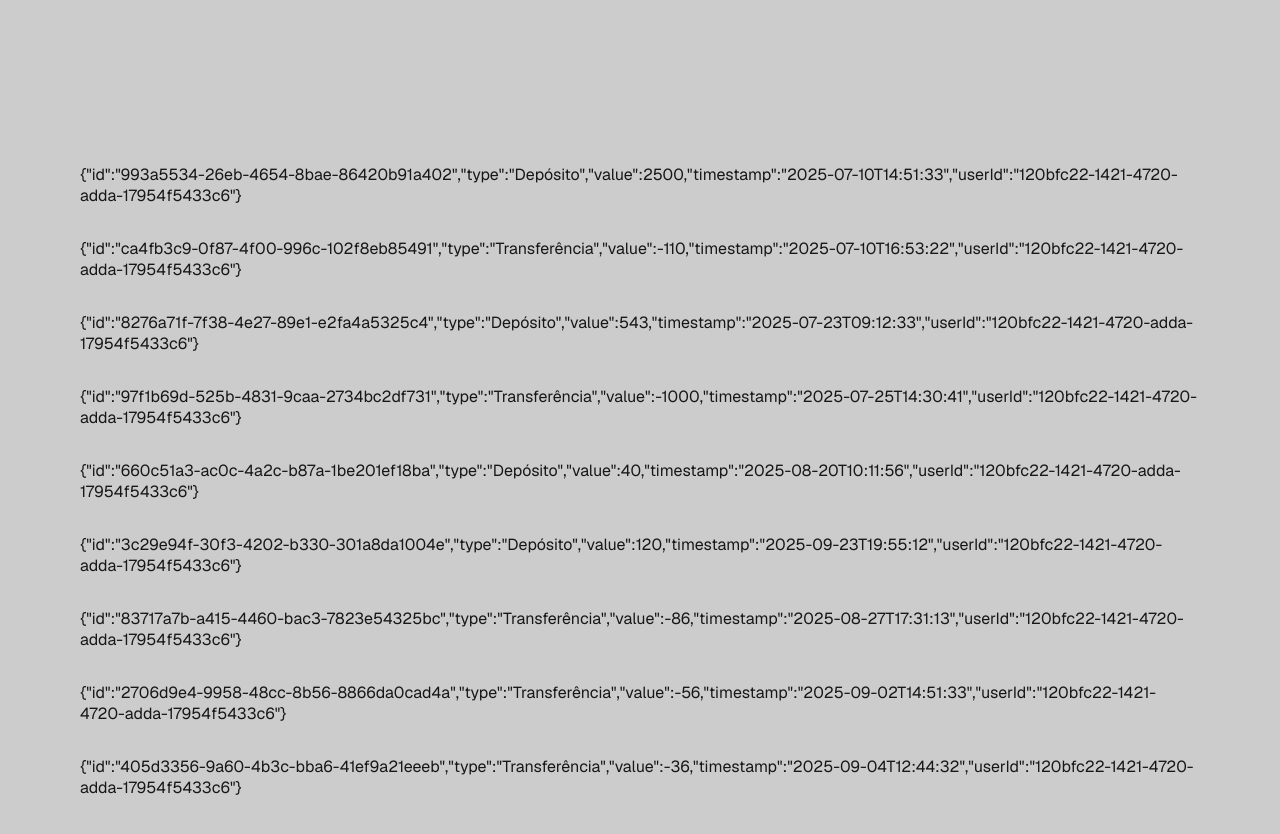
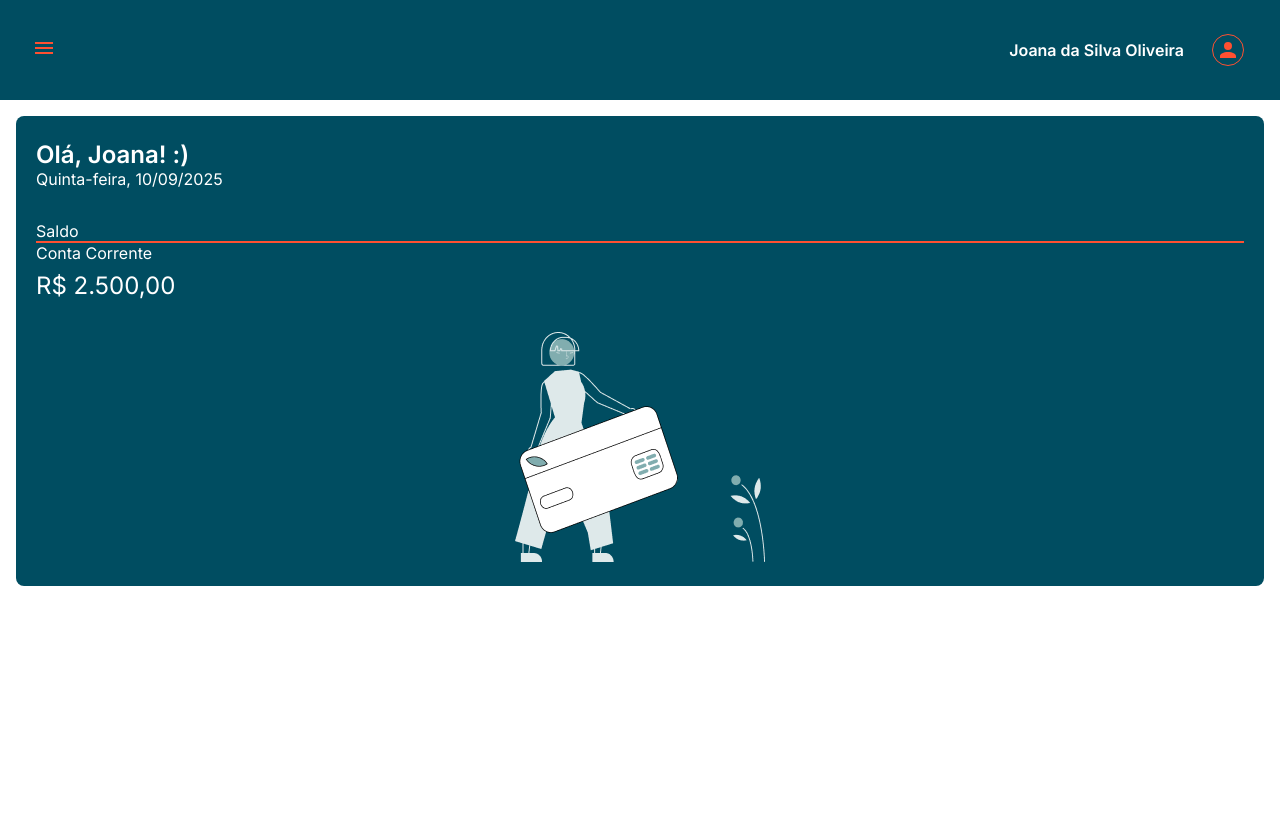
Before and after one commit to PedroPA94/fiap-tech-challenge-1, a Next.js app: page / in a window 1280 px wide. Shown: the top 834 px of the page. After the commit the page ends 800 px from the top, so only its background shows below. Built offline with nearby package versions, Linux system fonts and the light colour scheme; no server answers.

Commit message:
chore: inicia desenvolvimento da interface

```diff
--- a/app/api/account/[userId]/route.ts
+++ b/app/api/account/[userId]/route.ts
@@ -6,6 +6,8 @@ const accountsInfo = [
     balance: 2500,
     firstname: "Joana",
     lastname: "da Silva Oliveira",
+    password: "teste123",
+    email: "teste@teste.com",
   },
 ];
 
@@ -24,5 +26,9 @@ export async function GET(
     );
   }
 
-  return NextResponse.json(account);
+  const { password, ...accountData } = account;
+
+  return NextResponse.json({
+    ...accountData,
+  });
 }
--- a/app/globals.css
+++ b/app/globals.css
@@ -1,25 +1,16 @@
-:root {
-  --background: #ffffff;
-  --foreground: #171717;
-}
-
-@media (prefers-color-scheme: dark) {
-  :root {
-    --background: #0a0a0a;
-    --foreground: #ededed;
-  }
-}
+@import url("../design-system/theme.css");
 
 html,
 body {
   max-width: 100vw;
+  max-height: 100vh;
   overflow-x: hidden;
 }
 
 body {
-  color: var(--foreground);
-  background: var(--background);
-  font-family: Arial, Helvetica, sans-serif;
+  color: var(--color-extra-black);
+  background: var(--color-extra-white);
+  font-family: var(--font-family);
   -webkit-font-smoothing: antialiased;
   -moz-osx-font-smoothing: grayscale;
 }
@@ -35,8 +26,43 @@ a {
   text-decoration: none;
 }
 
-@media (prefers-color-scheme: dark) {
-  html {
-    color-scheme: dark;
-  }
+.textHeadingLarge {
+  font-size: var(--font-size-xl);
+  font-weight: var(--font-weight-regular);
 }
+
+.textHeadingMedium {
+  font-size: var(--font-size-lg);
+  font-weight: var(--font-weight-regular);
+}
+
+.textHeadingSmall {
+  font-size: var(--font-size-md);
+  font-weight: var(--font-weight-regular);
+}
+
+.textBodyMedium {
+  font-size: var(--font-size-sm);
+  font-weight: var(--font-weight-regular);
+}
+
+.textBodySmall {
+  font-size: var(--font-size-xs);
+  font-weight: var(--font-weight-regular);
+}
+
+.textBold {
+  font-weight: var(--font-weight-bold) !important;
+}
+
+.textPrimary {
+  color: var(--color-brand-primary-200);
+}
+
+.textDark {
+  color: var(--color-extra-black);
+}
+
+.textLight {
+  color: var(--color-extra-white);
+}
--- a/app/layout.tsx
+++ b/app/layout.tsx
@@ -1,30 +1,20 @@
-import type { Metadata } from "next";
-import { Geist, Geist_Mono } from "next/font/google";
+import { Header } from "@/design-system/components";
 import "./globals.css";
 
-const geistSans = Geist({
-  variable: "--font-geist-sans",
-  subsets: ["latin"],
-});
+import { getUser } from "./lib/getUser";
 
-const geistMono = Geist_Mono({
-  variable: "--font-geist-mono",
-  subsets: ["latin"],
-});
-
-export const metadata: Metadata = {
-  title: "Create Next App",
-  description: "Generated by create next app",
-};
-
-export default function RootLayout({
+export default async function RootLayout({
   children,
 }: Readonly<{
   children: React.ReactNode;
 }>) {
+  const user = await getUser();
+
   return (
-    <html lang="en">
-      <body className={`${geistSans.variable} ${geistMono.variable}`}>
+    <html lang="pt-br">
+      <head></head>
+      <body>
+        <Header showIcon username={`${user.firstname} ${user.lastname}`} />
         {children}
       </body>
     </html>
--- /dev/null
+++ b/app/lib/getUser.ts
@@ -0,0 +1,17 @@
+const TEST_USER_ID = "993a5534-26eb-4654-8bae-86420b91a402";
+const BASE_URL = process.env.NEXT_PUBLIC_BASE_URL || "http://localhost:3000";
+
+export async function getUser() {
+  // TODO - com pagina de login, salvar dados do usuario em cookie e buscar
+  //   const cookieStore = await cookies();
+  //   const userId = cookieStore.get("bytebank_user_id")?.value;
+
+  //   if (!userId) return null;
+
+  const res = await fetch(`${BASE_URL}/api/account/${TEST_USER_ID}`);
+
+  if (!res.ok) return null;
+
+  const user = await res.json();
+  return user;
+}
--- a/app/page.module.css
+++ b/app/page.module.css
@@ -1,165 +1,29 @@
 .page {
-  --gray-rgb: 0, 0, 0;
-  --gray-alpha-200: rgba(var(--gray-rgb), 0.08);
-  --gray-alpha-100: rgba(var(--gray-rgb), 0.05);
-
-  --button-primary-hover: #383838;
-  --button-secondary-hover: #f2f2f2;
-
-  display: grid;
-  grid-template-rows: 20px 1fr 20px;
+  display: flex;
+  justify-content: center;
   align-items: center;
-  justify-items: center;
-  min-height: 100svh;
-  padding: 80px;
-  gap: 64px;
-  font-family: var(--font-geist-sans);
-  background-color: #ccc;
+  padding: var(--spacing-md);
 }
 
-@media (prefers-color-scheme: dark) {
-  .page {
-    --gray-rgb: 255, 255, 255;
-    --gray-alpha-200: rgba(var(--gray-rgb), 0.145);
-    --gray-alpha-100: rgba(var(--gray-rgb), 0.06);
-
-    --button-primary-hover: #ccc;
-    --button-secondary-hover: #1a1a1a;
-  }
+.content {
+  display: flex;
+  justify-content: center;
+  align-items: center;
+  width: 100%;
 }
 
-.main {
+.cardContent {
   display: flex;
   flex-direction: column;
-  gap: 32px;
-  grid-row-start: 2;
+  justify-content: center;
+  gap: var(--spacing-xl);
+  padding: var(--spacing-sm) var(--spacing-xs);
 }
 
-.main ol {
-  font-family: var(--font-geist-mono);
-  padding-left: 0;
-  margin: 0;
-  font-size: 14px;
-  line-height: 24px;
-  letter-spacing: -0.01em;
-  list-style-position: inside;
+.light {
+  color: var(--color-extra-white);
 }
 
-.main li:not(:last-of-type) {
-  margin-bottom: 8px;
+.cardImage {
+  align-self: center;
 }
-
-.main code {
-  font-family: inherit;
-  background: var(--gray-alpha-100);
-  padding: 2px 4px;
-  border-radius: 4px;
-  font-weight: 600;
-}
-
-.ctas {
-  display: flex;
-  gap: 16px;
-}
-
-.ctas a {
-  appearance: none;
-  border-radius: 128px;
-  height: 48px;
-  padding: 0 20px;
-  border: 1px solid transparent;
-  transition: background 0.2s, color 0.2s, border-color 0.2s;
-  cursor: pointer;
-  display: flex;
-  align-items: center;
-  justify-content: center;
-  font-size: 16px;
-  line-height: 20px;
-  font-weight: 500;
-}
-
-a.primary {
-  background: var(--foreground);
-  color: var(--background);
-  gap: 8px;
-}
-
-a.secondary {
-  border-color: var(--gray-alpha-200);
-  min-width: 158px;
-}
-
-.footer {
-  grid-row-start: 3;
-  display: flex;
-  gap: 24px;
-}
-
-.footer a {
-  display: flex;
-  align-items: center;
-  gap: 8px;
-}
-
-.footer img {
-  flex-shrink: 0;
-}
-
-/* Enable hover only on non-touch devices */
-@media (hover: hover) and (pointer: fine) {
-  a.primary:hover {
-    background: var(--button-primary-hover);
-    border-color: transparent;
-  }
-
-  a.secondary:hover {
-    background: var(--button-secondary-hover);
-    border-color: transparent;
-  }
-
-  .footer a:hover {
-    text-decoration: underline;
-    text-underline-offset: 4px;
-  }
-}
-
-@media (max-width: 600px) {
-  .page {
-    padding: 32px;
-    padding-bottom: 80px;
-  }
-
-  .main {
-    align-items: center;
-  }
-
-  .main ol {
-    text-align: center;
-  }
-
-  .ctas {
-    flex-direction: column;
-  }
-
-  .ctas a {
-    font-size: 14px;
-    height: 40px;
-    padding: 0 16px;
-  }
-
-  a.secondary {
-    min-width: auto;
-  }
-
-  .footer {
-    flex-wrap: wrap;
-    align-items: center;
-    justify-content: center;
-  }
-}
-
-@media (prefers-color-scheme: dark) {
-  .logo {
-    filter: invert();
-  }
-}
--- a/app/page.tsx
+++ b/app/page.tsx
@@ -1,83 +1,40 @@
 "use client";
 
+import { AmountDisplay, Card, Divider } from "@/design-system/components";
+import styles from "./page.module.css";
 import Image from "next/image";
-import styles from "./page.module.css";
-import {
-  AmountDisplay,
-  Avatar,
-  Button,
-  Card,
-  Dialog,
-  Divider,
-  Dropdown,
-  Header,
-  Input,
-  Menu,
-  Timeline,
-  TransactionList,
-} from "@/design-system/components";
-import { useEffect, useState } from "react";
-import { link } from "fs";
-import { TransactionItem } from "@/design-system/components/TransactionList/TransactionItem/TransactionItem";
 
 export default function Home() {
-  const transactions = [
-    {
-      amount: 100,
-      date: "2025-09-10",
-      label: "Deposito",
-      id: "1",
-    },
-    {
-      amount: -100,
-      date: "2025-10-10",
-      label: "Deposito",
-      id: "2",
-    },
-    {
-      amount: 100,
-      date: "2025-10-10",
-      label: "Deposito",
-      id: "3",
-    },
-    {
-      amount: 100,
-      date: "2025-11-10",
-      label: "Deposito",
-      id: "4",
-    },
-    {
-      amount: -100,
-      date: "2025-10-10",
-      label: "Deposito",
-      id: "5",
-    },
-    {
-      amount: 100,
-      date: "2025-10-10",
-      label: "Deposito",
-      id: "6",
-    },
-  ];
-  const [posts, setPosts] = useState<unknown[]>([]);
-
-  async function fetchPosts() {
-    const res = await fetch("/api/transactions");
-    const data = await res.json();
-    setPosts(data);
-    console.log(data);
-  }
-
-  useEffect(() => {
-    fetchPosts();
-  }, []);
-
   return (
     <div className={styles.page}>
-      <main className={styles.main}>
-        {posts.map((p) => (
-          <p key={1}>{JSON.stringify(p)}</p>
-        ))}
+      <main className={styles.content}>
+        <Card kind="primary" spacing="regular">
+          <div className={`${styles.cardContent} textLight`}>
+            <div>
+              <h1 className="textHeadingMedium textBold">Olá, Joana! :)</h1>
+              <p>Quinta-feira, 10/09/2025</p>
+            </div>
+
+            <div>
+              <p>Saldo</p>
+              <Divider type="highlight" />
+              <AmountDisplay
+                style="light"
+                amount={2500}
+                label="Conta Corrente"
+                size="large"
+                kind="neutral"
+              />
+            </div>
+            <Image
+              src="/filler_image_1.png"
+              alt=""
+              width={250}
+              height={230}
+              className={styles.cardImage}
+            />
+          </div>
+        </Card>
       </main>
     </div>
   );
--- a/design-system/components/Card/Card.module.css
+++ b/design-system/components/Card/Card.module.css
@@ -32,6 +32,7 @@
   box-shadow: var(--elevation-offset-x-card) var(--elevation-offset-y-card)
     var(--elevation-blur-card)
     rgba(var(--elevation-color-card), var(--elevation-opacity-card));
+  width: 100%;
 }
 
 /* === Variants === */
--- a/design-system/components/Dialog/Dialog.tsx
+++ b/design-system/components/Dialog/Dialog.tsx
@@ -1,3 +1,5 @@
+"use client";
+
 import { useEffect } from "react";
 import styles from "./Dialog.module.css";
 import { Button } from "../Button/Button";
--- a/design-system/components/Dropdown/Dropdown.tsx
+++ b/design-system/components/Dropdown/Dropdown.tsx
@@ -1,3 +1,5 @@
+"use client";
+
 import { DropdownMenu } from "./DropdownMenu/DropdownMenu";
 import { DropdownItemProps } from "./DropdownItem/DropdownItem";
 
--- a/design-system/components/Menu/Menu.tsx
+++ b/design-system/components/Menu/Menu.tsx
@@ -1,3 +1,5 @@
+"use client";
+
 import { MenuItem, MenuItemProps } from "./MenuItem/MenuItem";
 import styles from "./Menu.module.css";
 import { usePathname } from "next/navigation";
```
Also changed, not shown: public/filler_image_1.png (added), 1 other file (tests, documents, lock files or other folders).
